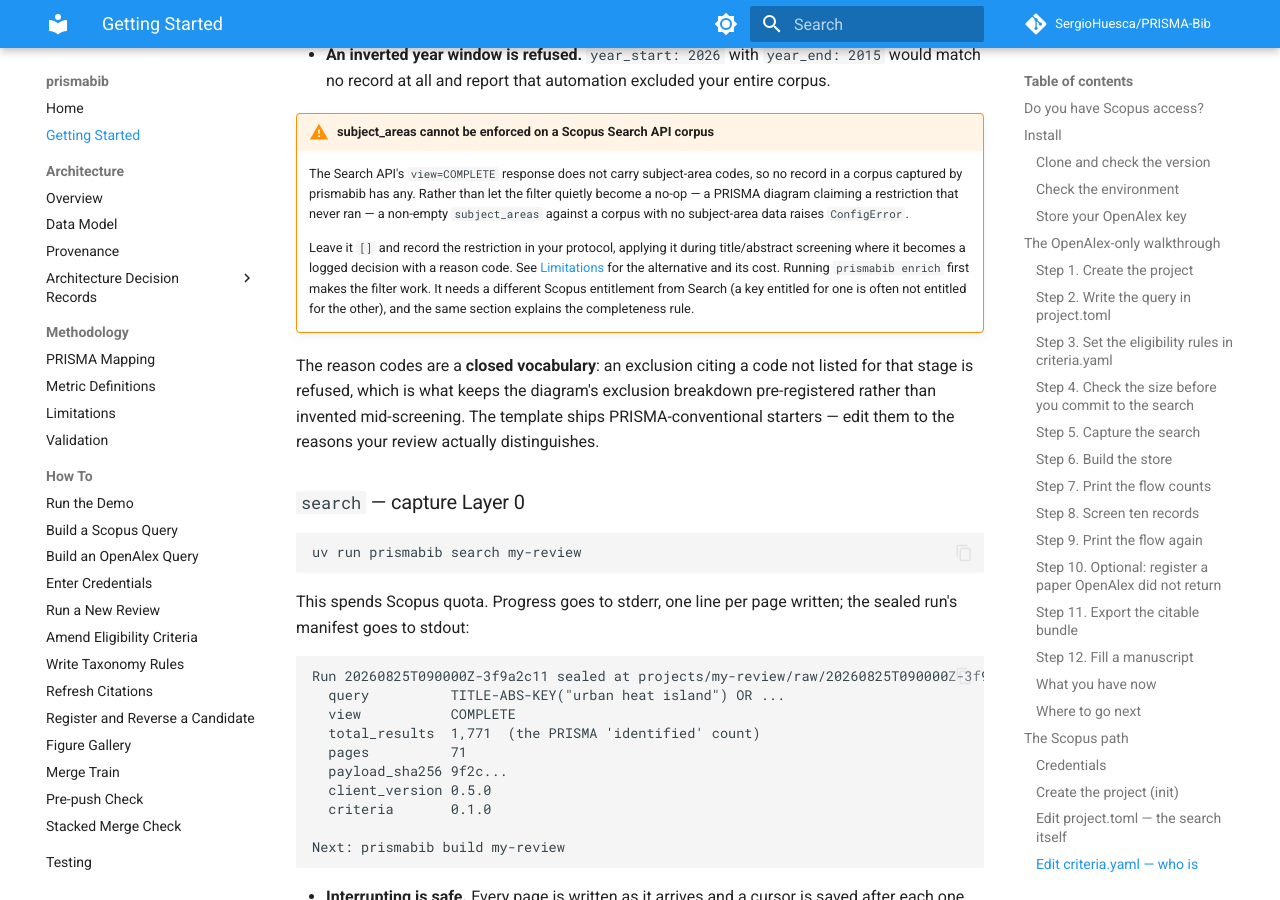
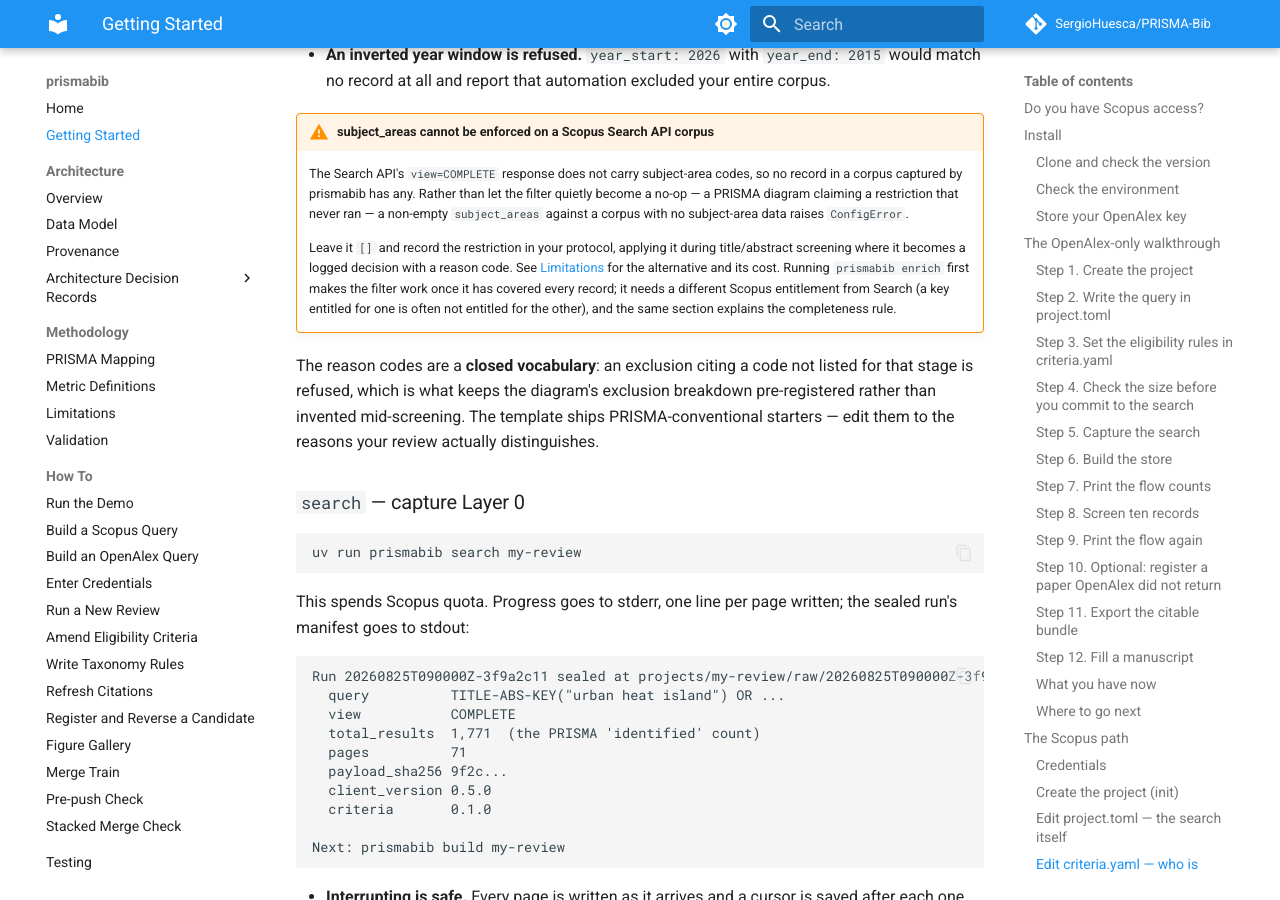
Before and after one commit to SergioHuesca/PRISMA-Bib, an MkDocs documentation site: the page built from docs/getting-started.md, in a window 1280 px wide and 900 px high, scrolled down 20013 px. Built offline with MkDocs 1.6.1 and Material for MkDocs 9.7.7, drawn with Linux system fonts in a browser that asks for light colours; comment, search, counter and statistics services are not loaded.

Commit message:
docs: apply review findings to #285-#287 (one-sentence clauses, no "corpus")
The four subject_areas clauses are now a single sentence each, qualified
"once it has covered every record", and the Enrichment glossary entry no
longer uses "corpus".

Co-Authored-By: Claude Sonnet 5.5 <noreply@anthropic.com>
Claude-Session: https://claude.ai/code/session_01QjNadz7h2UAZ2C2xhuaY8z

```diff
--- a/docs/getting-started.md
+++ b/docs/getting-started.md
@@ -918,9 +918,10 @@ Five rules that change published counts, all enforced in code:
     Leave it `[]` and record the restriction in your protocol, applying it during
     title/abstract screening where it becomes a logged decision with a reason code. See
     [Limitations](methodology/limitations.md#subject-areas)
-    for the alternative and its cost. Running `prismabib enrich` first makes the filter work. It
-    needs a different Scopus entitlement from Search (a key entitled for one is often not
-    entitled for the other), and the same section explains the completeness rule.
+    for the alternative and its cost. Running `prismabib enrich` first makes the filter work
+    once it has covered every record; it needs a different Scopus entitlement from Search (a
+    key entitled for one is often not entitled for the other), and the same section explains
+    the completeness rule.
 
 The reason codes are a **closed vocabulary**: an exclusion citing a code not listed for
 that stage is refused, which is what keeps the diagram's exclusion breakdown
```
Also changed, not shown: CHANGELOG.md (+1 -1 lines), GLOSSARY.md (+1 -1 lines), docs/how-to/amend-eligibility-criteria.md (+3 -3 lines), docs/how-to/run-a-new-review.md (+3 -3 lines), docs/methodology/prisma-mapping.md (+3 -3 lines).
